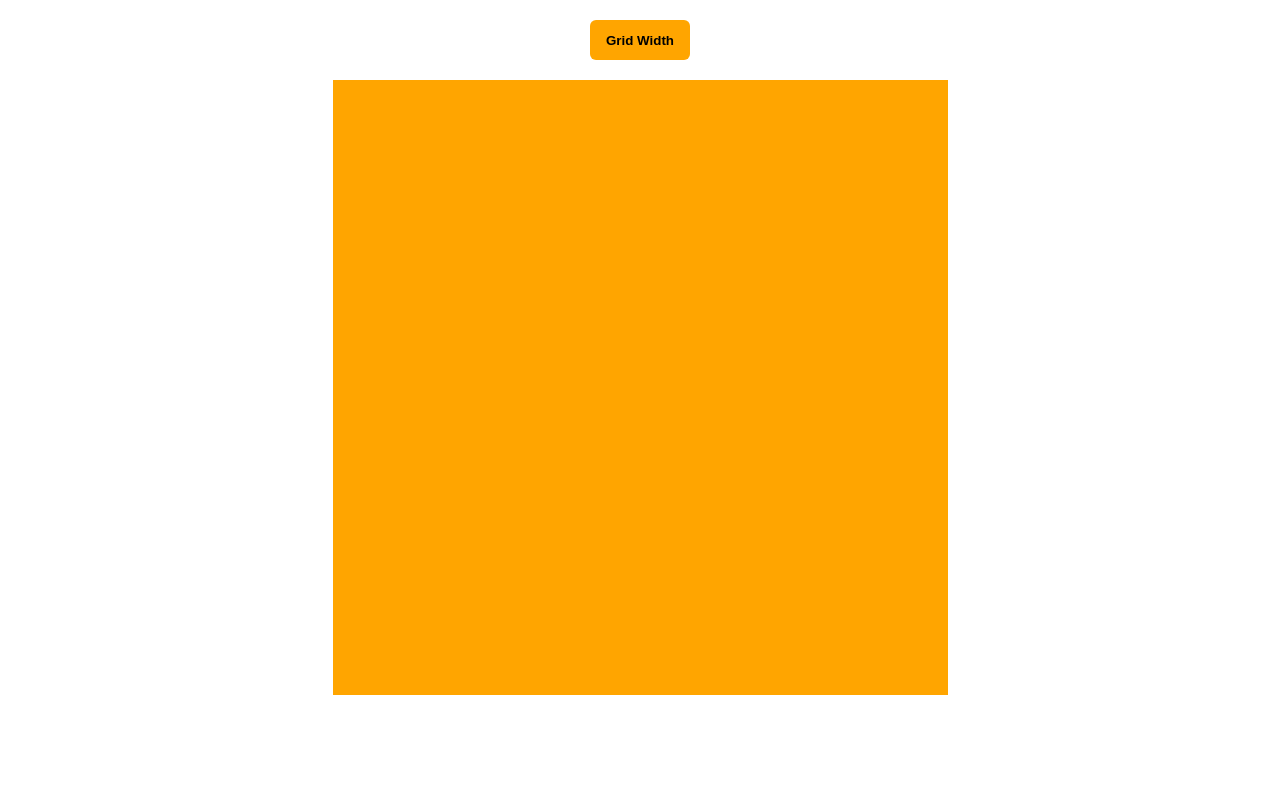
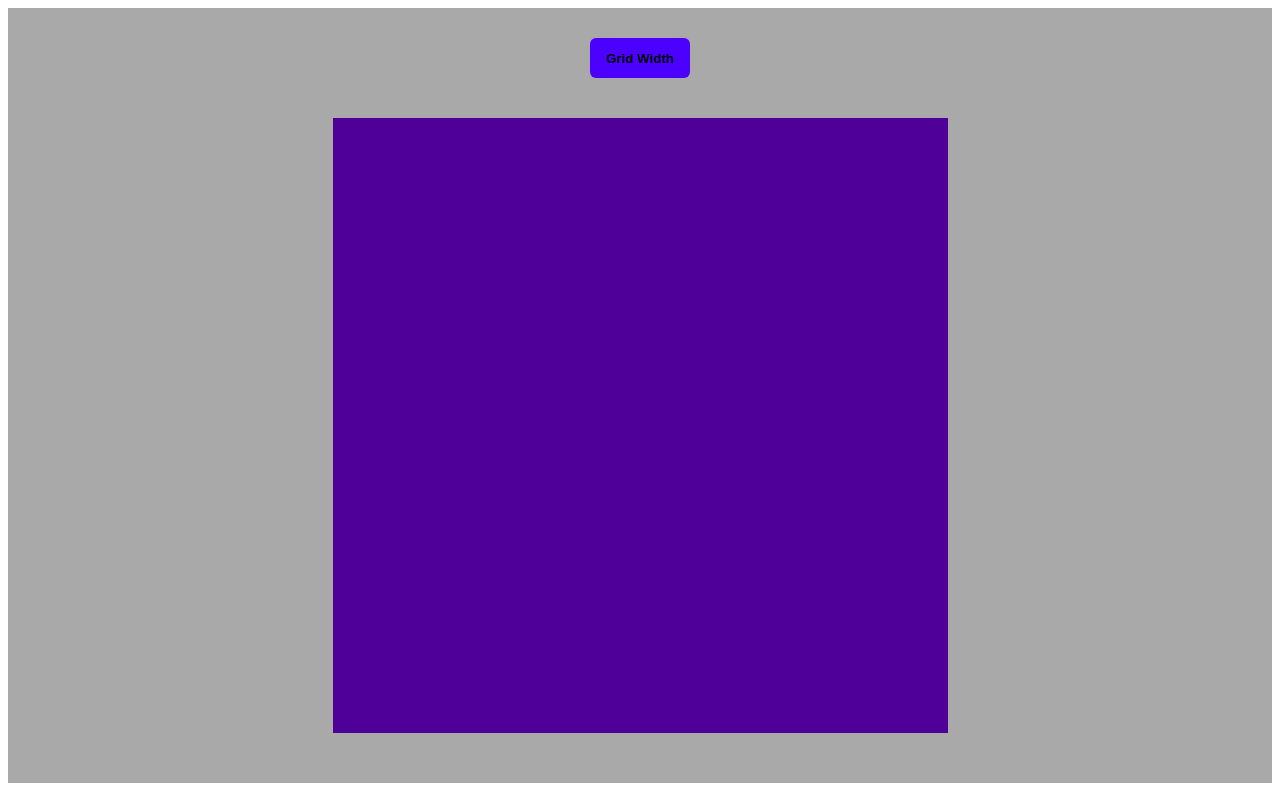
Before and after one commit to BigadG/etch-a-sketch, a plain HTML site: page index.html in a window 1280 px wide. Drawn offline with Linux system fonts and the light colour scheme.

Commit message:
add gray background color and change color pallete

```diff
--- a/index.html
+++ b/index.html
@@ -8,9 +8,10 @@
     <link rel="stylesheet" type="text/css" href="styles.css">
 </head>
 <body>
-    <button class="popupButton">Grid Width</button>
-    <div id="container"></div>
-
+    <div class="body">
+        <button class="popupButton">Grid Width</button>
+        <div id="container"></div>
+    </div>
     <script>
 
         let userInput;
--- a/styles.css
+++ b/styles.css
@@ -2,12 +2,22 @@
     --widthPercent: 10%;
   }
 
-.popupButton {
-    background-color: orange;
+.body {
+    display: flex;
+    background-color: darkgray;
+    flex: auto;
+    padding: auto;
+    margin: auto;
+    flex-direction: column;
+    align-items: center;
+}
+
+  .popupButton {
+    background-color: rgb(76, 0, 255);
     display: flex;
     margin: auto;
     margin-bottom: 20px;
-    margin-top: 20px;
+    margin-top: 30px;
     width: 100px;
     height: 40px;
     justify-content: center;
@@ -26,7 +36,7 @@
 }
 
 #container {
-    background-color: orange;
+    background-color: rgb(79, 0, 153);
     width: 615px;
     height: 615px;
     display: flex;
@@ -34,7 +44,8 @@
     gap: 2px;
     justify-content: center;
     justify-self: center;
-    margin: auto;
+    margin-bottom: 50px;
+    margin-top: 20px;
 }
 
 .colorChange {
```
